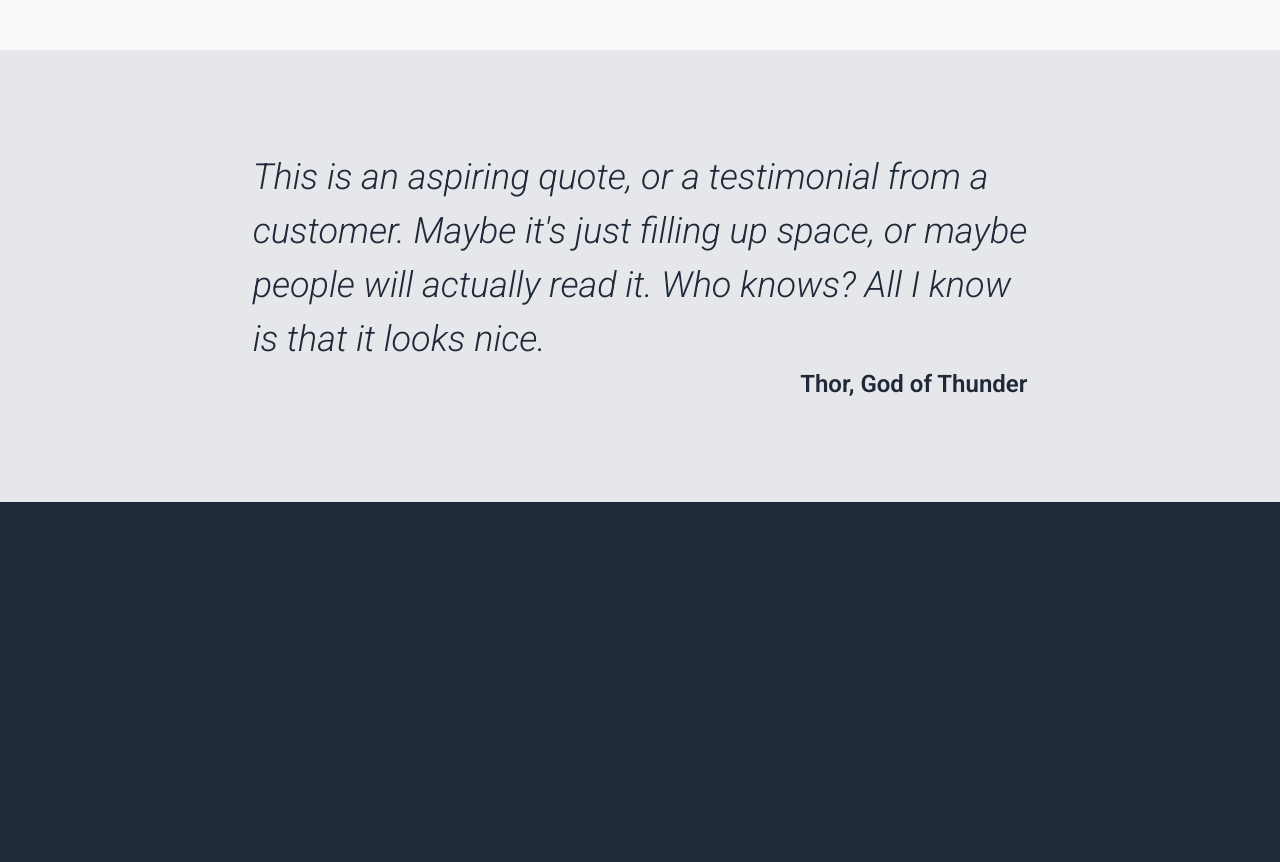
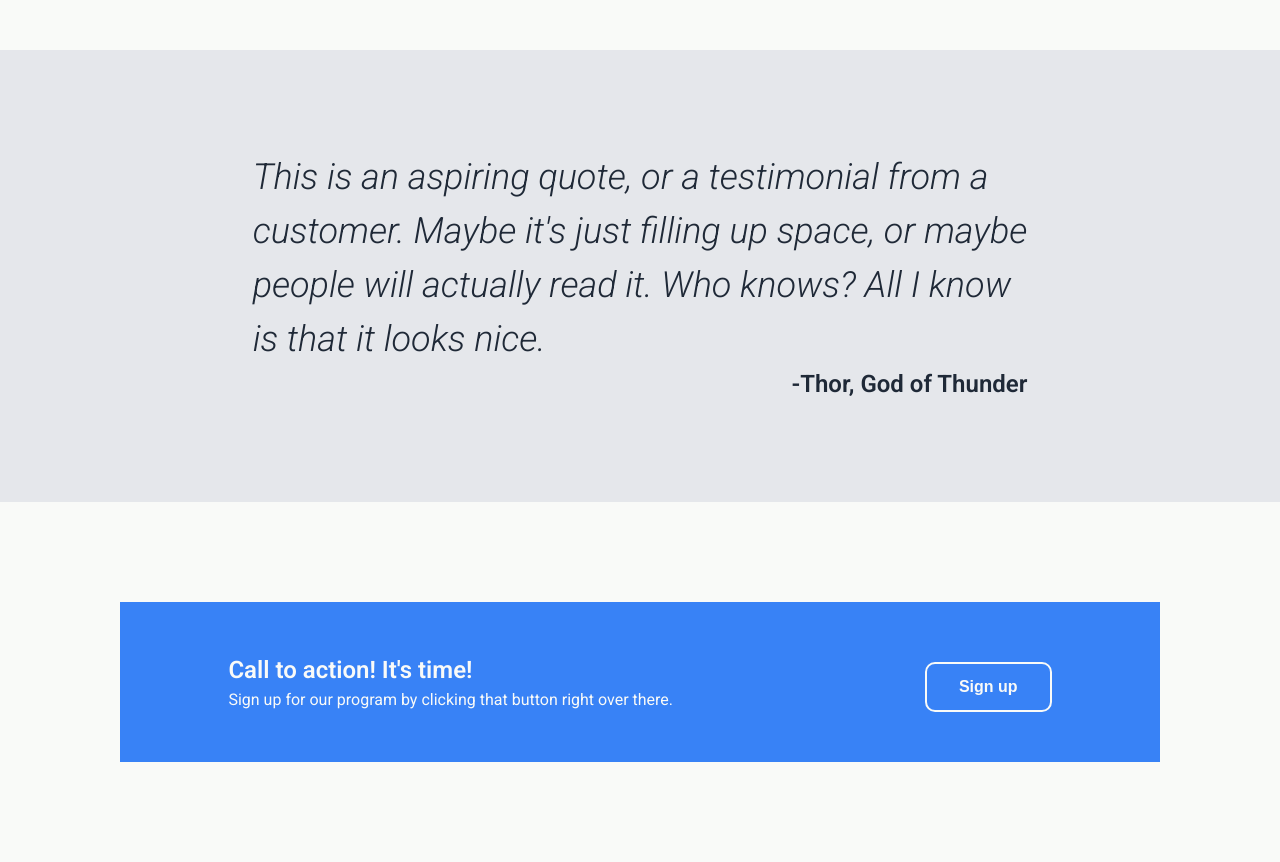
Before and after one commit to azyrov/odin-landing-page, a plain HTML site: page index.html in a window 1280 px wide. Shown: the part 936-1798 px from the top of the page. Before the commit the page ends 1438 px from the top, so only its background shows below. Drawn offline with Linux system fonts and the light colour scheme.

Commit message:
Add lower cta section

```diff
--- a/index.html
+++ b/index.html
@@ -54,8 +54,17 @@
             <blockquote class="quote__normal">
                 This is an aspiring quote, or a testimonial from a<br>customer. Maybe it's just filling up space, or maybe<br>people will actually read it. Who knows? All I know<br>is that it looks nice.
             </blockquote>
-            <footer class="quote__bold">Thor, God of Thunder</footer>
+            <footer class="quote__bold">-Thor, God of Thunder</footer>
         </div>
     </section>
+    <div class="cta__footer-section">
+        <div class="cta__footer-container">
+            <div class="cta__footer__main">
+                <p class="cta__footer__title">Call to action! It's time!</p>
+                <p class="cta__footer__text">Sign up for our program by clicking that button right over there.</p>
+            </div>
+            <button class="btn-secondary">Sign up</button>
+        </div>
+    </div>
 </body>
 </html>
--- a/stylesheet.css
+++ b/stylesheet.css
@@ -58,24 +58,18 @@ a {
 nav,
 #hero-section,
 .cta,
-section.quote {
+section.quote,
+.cta__footer-section {
   padding-left: 120px;
   padding-right: 120px;
 }
 
 #hero-section,
 .cta,
-section.quote {
+section.quote,
+.cta__footer-section {
   padding-top: 100px;
   padding-bottom:100px;
-}
-
-#hero-section {
-  padding:  0 120px;
-}
-
-.cta {
-  padding: 0 120px;
 }
 
 nav {
@@ -141,8 +135,6 @@ img {
   color: #1f2937;
   display: block;
   text-align: center;
-  padding-top: 100px;
-  padding-bottom: 100px;
 }
 
 .cta__title {
@@ -187,3 +179,37 @@ img {
   font-weight:600;
   align-self: flex-end;
 }
+
+.cta__footer-section {
+  background-color: #f9faf8;
+}
+
+.cta__footer-container {
+  display: flex;
+  flex-direction: row;
+  justify-content: space-around;
+  align-content: center;
+  gap: 35px;
+  background-color: #3882f6;
+  width: 100%;
+  padding-top: 50px;
+  padding-bottom: 50px;
+}
+
+.cta__footer__title {
+  font-size: 24px;
+  font-weight:600;
+}
+
+.btn-secondary {
+  background-color:#3882f6;
+  color: #f9faf8;
+  border: 2px solid #f9faf8;
+  padding: 0.5em 2em;
+  margin: 10px 0 0;
+  font-size: 16px;
+  font-weight: 900;
+  border-radius: 10px;
+  text-align: center;
+  cursor: pointer;
+}
```
